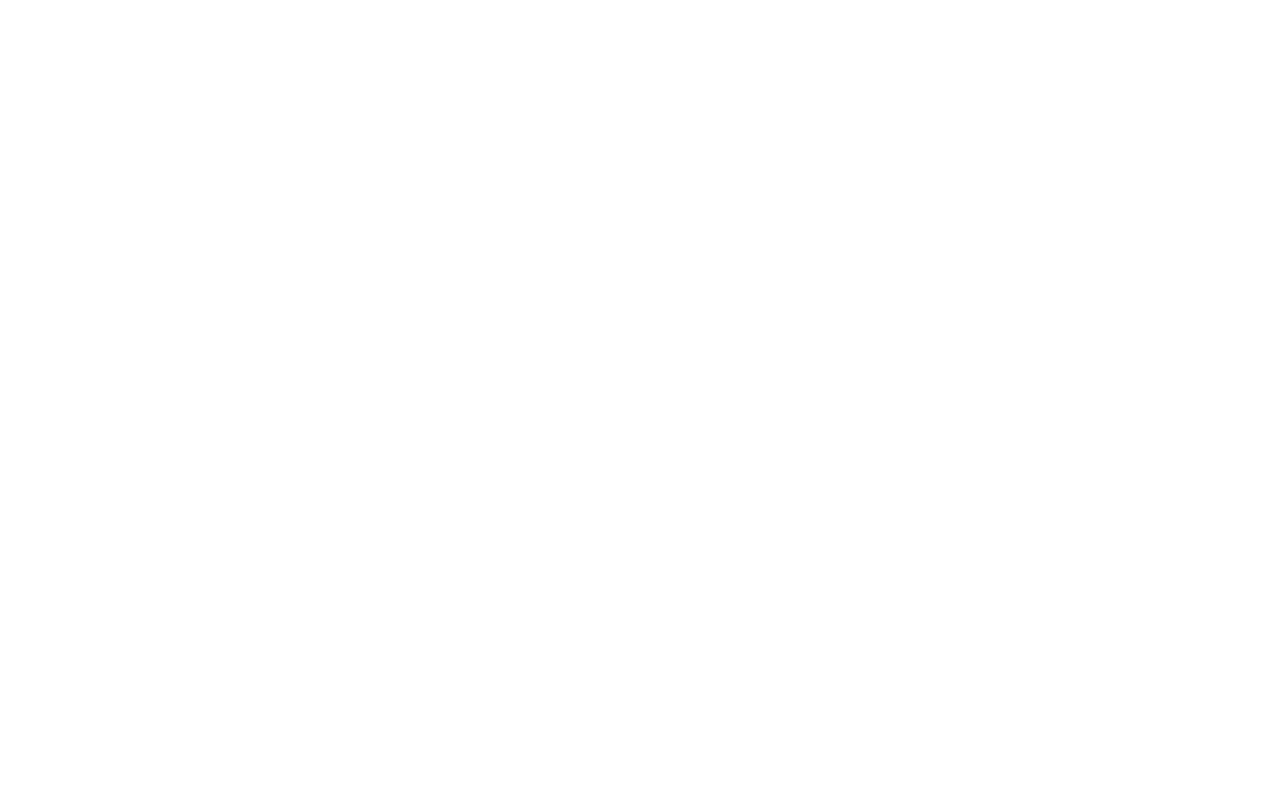
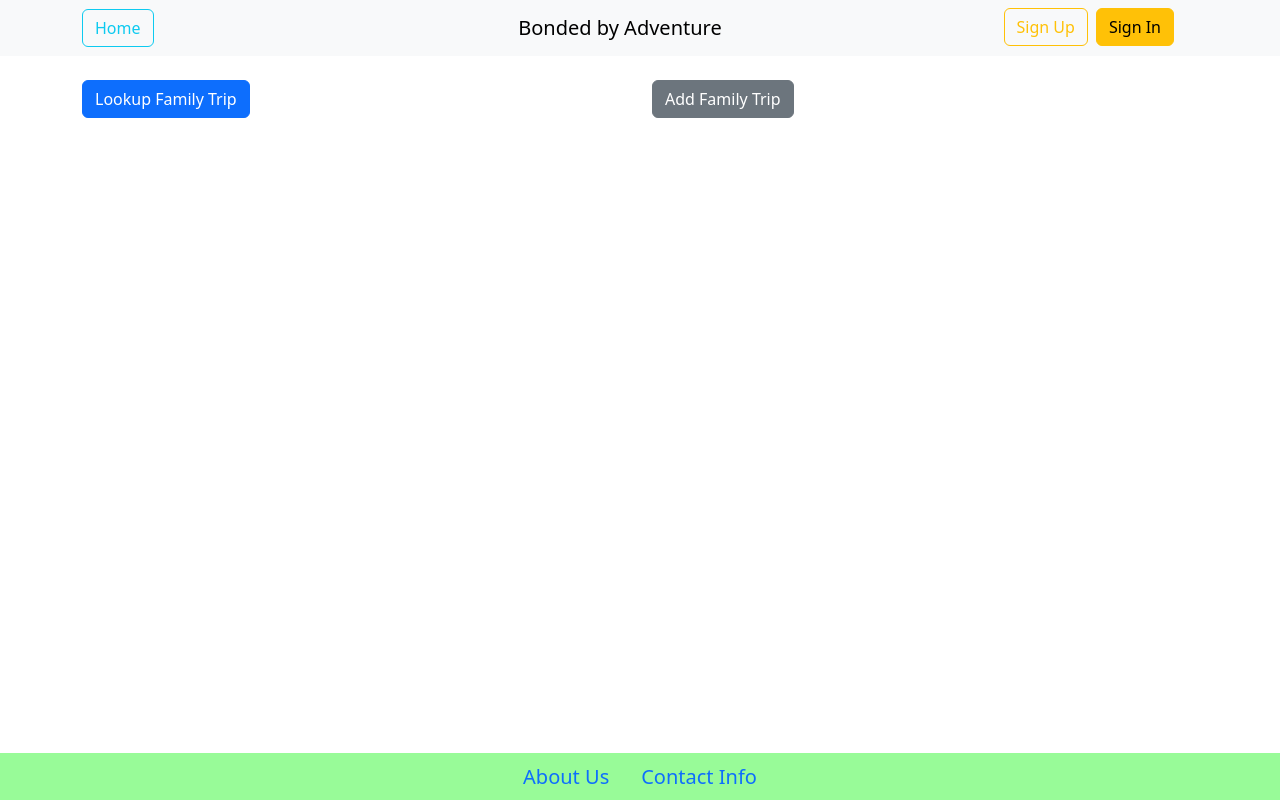
Before and after one commit to luciamsotelo/VacationApp, a React (Create React App) app in the folder frontend/: page /search in a window 1280 px wide. Before the commit this address had no page. Built offline with nearby package versions, Linux system fonts and the light colour scheme.

Commit message:
finished search page

```diff
--- a/frontend/src/App.js
+++ b/frontend/src/App.js
@@ -4,6 +4,7 @@ import Home from './pages/home_page';
 import SignupForm from './pages/signup_page';
 import SigninForm from './pages/singin_page';
 import Add from './pages/add_page';
+import Search from './pages/search_page';
 
 function App() {
   return (
@@ -13,6 +14,7 @@ function App() {
         <Route path="/signup" element={<SignupForm />} />
         <Route path="/signin" element={<SigninForm />} />
         <Route path="/add" element={<Add />} />
+        <Route path="/search" element={<Search />} />
       </Routes>
     </BrowserRouter>
   );
--- a/frontend/src/components/add_family.js
+++ b/frontend/src/components/add_family.js
@@ -22,7 +22,7 @@ const AddFamilyTrip = () => {
   const handleImageChange = (e) => {
     setFormData({
       ...formData,
-      images: [...formData.images, ...e.target.files]
+      images: [...formData.images, ...Array.from(e.target.files)]
     });
   };
 
--- a/frontend/src/components/header.js
+++ b/frontend/src/components/header.js
@@ -8,15 +8,15 @@ const Header = ({ showAuthButtons }) => {
       <Container>
         <Row className="w-100">
           <Col className="d-flex align-items-center">
-            <Button variant="outline-info" href="#" className="me-3">Home</Button>
+            <Button variant="outline-info" href="/" className="me-3">Home</Button>
           </Col>
           <Col className="d-flex justify-content-center">
             <Navbar.Brand>Bonded by Adventure</Navbar.Brand>
           </Col>
           <Col className="d-flex justify-content-end">
               <div>
-                <Button variant="outline-warning" className="me-2">Sign Up</Button>
-                <Button variant="warning">Sign In</Button>
+                <Button variant="outline-warning" href="/signUp" className="me-2">Sign Up</Button>
+                <Button variant="warning" href="/signIn">Sign In</Button>
               </div>
 
           </Col>
--- /dev/null
+++ b/frontend/src/components/search.js
@@ -0,0 +1,90 @@
+import React, { useState } from 'react';
+import { Button, Dropdown, Form, FormControl, Card, Row, Col } from 'react-bootstrap';
+
+const FamilyTripLookup = () => {
+  const [showDropdown, setShowDropdown] = useState(false);
+  const [searchQuery, setSearchQuery] = useState('');
+  const [tripData, setTripData] = useState(null);
+
+  const handleLookupClick = () => {
+    setShowDropdown(!showDropdown);
+  };
+
+  const handleSearchChange = (e) => {
+    setSearchQuery(e.target.value);
+  };
+
+  const fetchTripData = () => {
+    // Simulate fetching data from the database
+    const dummyData = {
+      familyName: 'Doe Family',
+      locationOfTrip: 'Hawaii',
+      image: 'https://plus.unsplash.com/premium_photo-1664304932069-42aed0fc4c82?q=80&w=1470&auto=format&fit=crop&ixlib=rb-4.0.3&ixid=M3wxMjA3fDB8MHxwaG90by1wYWdlfHx8fGVufDB8fHx8fA%3D%3D',
+      description: 'A wonderful trip to Hawaii.',
+      rate: '5/5',
+      images: [
+        'https://plus.unsplash.com/premium_photo-1664304932069-42aed0fc4c82?q=80&w=1470&auto=format&fit=crop&ixlib=rb-4.0.3&ixid=M3wxMjA3fDB8MHxwaG90by1wYWdlfHx8fGVufDB8fHx8fA%3D%3D',
+        'https://images.unsplash.com/photo-1507461476191-0ed4f9f18533?q=80&w=1287&auto=format&fit=crop&ixlib=rb-4.0.3&ixid=M3wxMjA3fDB8MHxwaG90by1wYWdlfHx8fGVufDB8fHx8fA%3D%3D',
+        'https://images.unsplash.com/photo-1481464904474-a575a33b44a0?q=80&w=1471&auto=format&fit=crop&ixlib=rb-4.0.3&ixid=M3wxMjA3fDB8MHxwaG90by1wYWdlfHx8fGVufDB8fHx8fA%3D%3D',
+        'https://images.unsplash.com/photo-1499002238440-d264edd596ec?q=80&w=1470&auto=format&fit=crop&ixlib=rb-4.0.3&ixid=M3wxMjA3fDB8MHxwaG90by1wYWdlfHx8fGVufDB8fHx8fA%3D%3D',
+        'https://images.unsplash.com/photo-1585537358069-c67a7a471cd0?q=80&w=1470&auto=format&fit=crop&ixlib=rb-4.0.3&ixid=M3wxMjA3fDB8MHxwaG90by1wYWdlfHx8fGVufDB8fHx8fA%3D%3D',
+        'https://images.unsplash.com/photo-1641496011336-baf26b2d778a?w=400&auto=format&fit=crop&q=60&ixlib=rb-4.0.3&ixid=M3wxMjA3fDB8MHxzZWFyY2h8OHx8aXNyZWFsfGVufDB8fDB8fHww'
+      ]
+    };
+    setTripData(dummyData);
+  };
+
+  return (
+    <div className="container mt-4">
+      <Row className="mb-3">
+        <Col>
+          <Button variant="primary" onClick={handleLookupClick}>
+            Lookup Family Trip
+          </Button>
+          {showDropdown && (
+            <Dropdown.Menu show className="p-3">
+              <Form inline>
+                <FormControl
+                  type="text"
+                  placeholder="Search"
+                  className="mr-sm-2"
+                  value={searchQuery}
+                  onChange={handleSearchChange}
+                />
+                <Button variant="outline-success" onClick={fetchTripData}>
+                  Search
+                </Button>
+              </Form>
+            </Dropdown.Menu>
+          )}
+        </Col>
+        <Col>
+          <Button variant="secondary" href="/add">Add Family Trip</Button>
+        </Col>
+      </Row>
+      {tripData && (
+        <Card>
+          <Card.Img variant="top" src={tripData.image} />
+          <Card.Body>
+            <Card.Title>{tripData.familyName} - {tripData.locationOfTrip}</Card.Title>
+            <Card.Text>
+              {tripData.description}
+            </Card.Text>
+            <Card.Text>
+              <strong>Rate:</strong> {tripData.rate}
+            </Card.Text>
+            <Row>
+              {tripData.images.map((img, index) => (
+                <Col key={index} xs={12} md={4} className="mb-3">
+                  <Card.Img src={img} />
+                </Col>
+              ))}
+            </Row>
+          </Card.Body>
+        </Card>
+      )}
+    </div>
+  );
+};
+
+export default FamilyTripLookup;
--- a/frontend/src/components/signIn.js
+++ b/frontend/src/components/signIn.js
@@ -49,7 +49,7 @@ const SignInForm = () => {
               />
             </Form.Group>
 
-            <Button variant="primary" type="submit">
+            <Button variant="primary" type="submit" href="/search">
               Sign In
             </Button>
           </Form>
--- a/frontend/src/components/signUp.js
+++ b/frontend/src/components/signUp.js
@@ -85,7 +85,7 @@ const UserForm = () => {
               />
             </Form.Group>
 
-            <Button variant="primary" type="submit">
+            <Button variant="primary" type="submit" href='/signIn'>
               Submit
             </Button>
           </Form>
--- /dev/null
+++ b/frontend/src/pages/search_page.js
@@ -0,0 +1,16 @@
+import React from 'react'
+import Header from '../components/header'
+import Footer from '../components/footer'
+import Search from '../components/search'
+
+const search_page = () => {
+  return (
+    <div>
+      < Header />
+      < Footer />
+      < Search />
+    </div>
+  )
+}
+
+export default search_page
```
